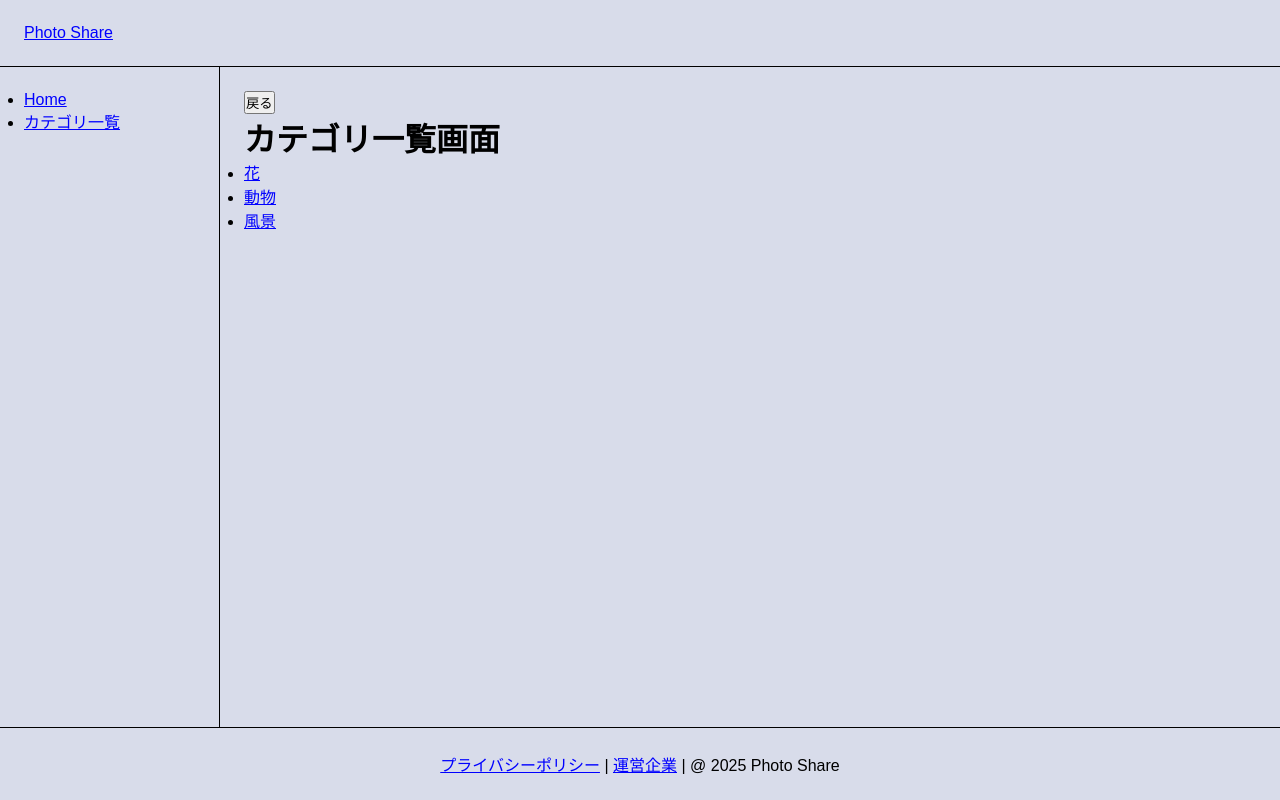
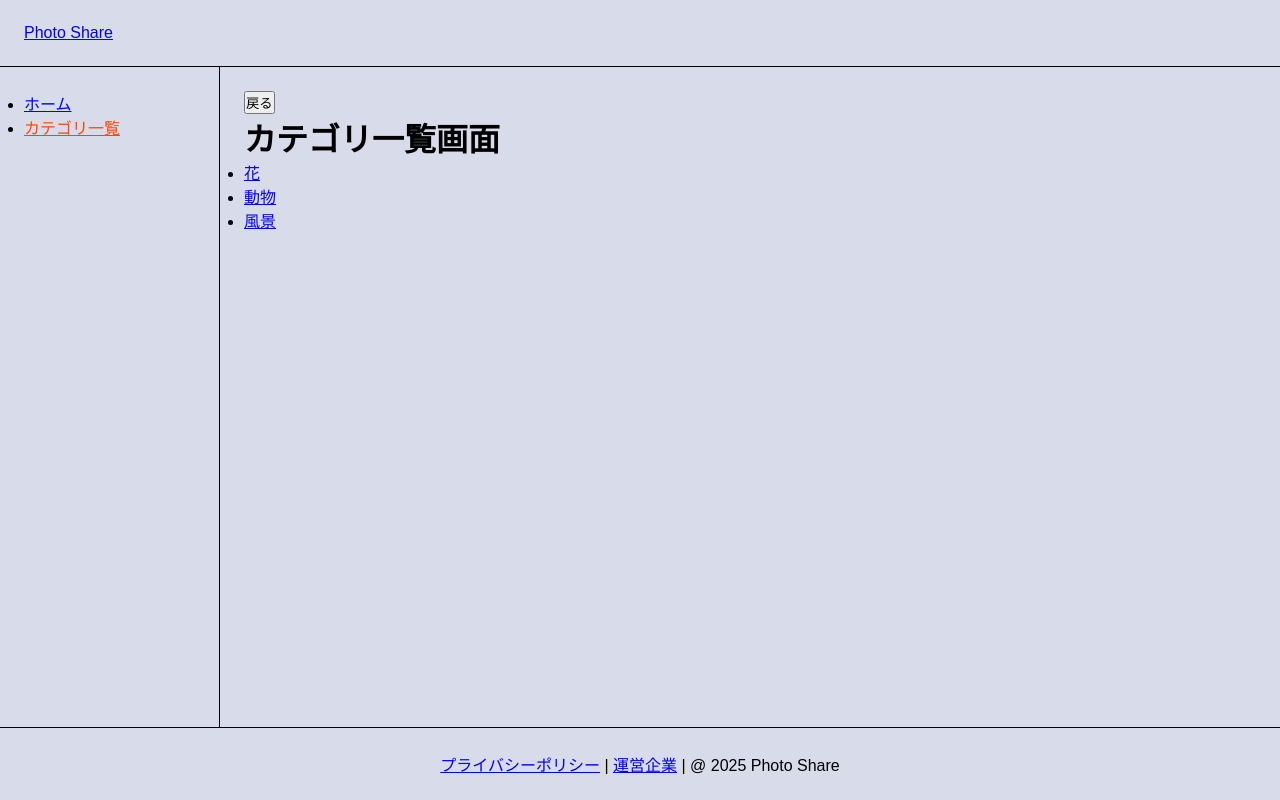
Before and after one commit to NakaiKt/practice-next-js, a Next.js app: page /categories in a window 1280 px wide. Built offline with nearby package versions, Linux system fonts and the light colour scheme.

Commit message:
サイドバーでcurrentpageのテキストの色をオレンジに

```diff
--- /dev/null
+++ b/src/components/Navigation/LinkText.tsx
@@ -0,0 +1,21 @@
+"use client";
+import Link from "next/link";
+import { usePathname } from "next/navigation";
+
+function judgeCurrent(isCurrent: boolean) {
+  return isCurrent ? { "aria-current": "page" as const } : {};
+}
+
+type Props = {
+  link: string;
+  text: string;
+};
+
+export default function LinkText({ link, text }: Props) {
+  const pathName = usePathname();
+  return (
+    <Link href={link} {...judgeCurrent(pathName === link)}>
+      {text}
+    </Link>
+  );
+}
--- a/src/components/Navigation/index.tsx
+++ b/src/components/Navigation/index.tsx
@@ -1,15 +1,16 @@
 import Link from "next/link";
 import styles from "./style.module.css";
+import LinkText from "./LinkText";
 
 export default function Navigation() {
   return (
     <nav className={styles.navigation}>
       <ul>
         <li>
-          <Link href="/">Home</Link>
+          <LinkText link="/" text="ホーム" />
         </li>
         <li>
-          <Link href="/categories">カテゴリ一覧</Link>
+          <LinkText link="/categories" text="カテゴリ一覧" />
         </li>
       </ul>
     </nav>
--- a/src/components/Navigation/style.module.css
+++ b/src/components/Navigation/style.module.css
@@ -3,3 +3,8 @@
   padding: 24px; /* 上下左右に24pxのpaddingを設定 */
   border-right: 1px solid #000; /* 右に1pxの黒い線を引く */
 }
+
+/* aria-current="page"属性が付与された要素のテキストの色をオレンジにする */
+.navigation [aria-current="page"] {
+  color: orangered; /* 現在のページのリンクの色をオレンジにする */
+}
```
